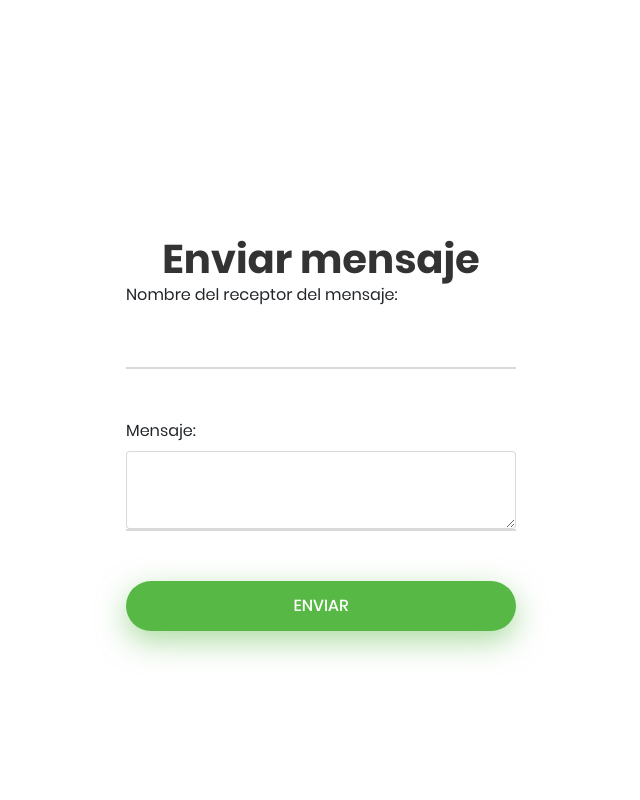
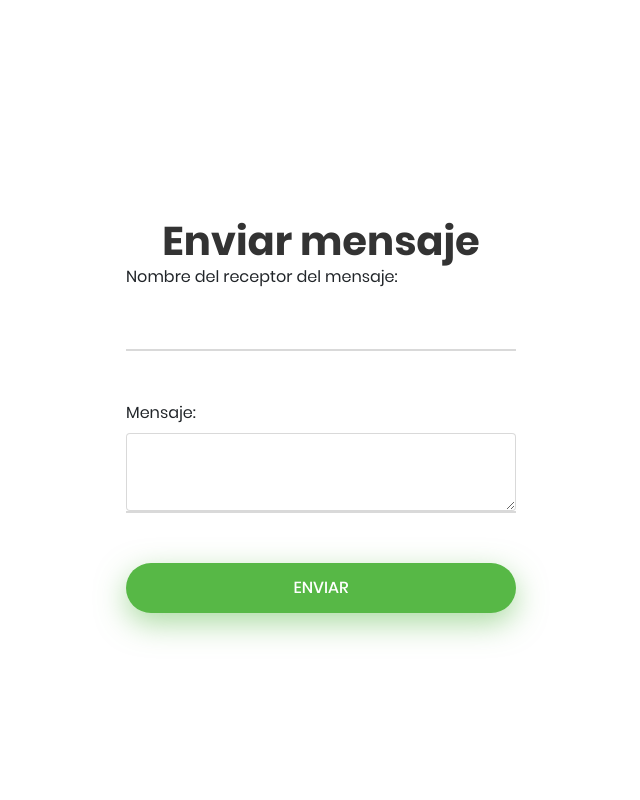
Before and after one commit to josejimenezp/IIC2413-Grupo37, a PHP site: page /paginas/send_msg.php in a window 1280 px wide. Shown: the part 70-870 px from the top of the page, without its empty margins (319-959 px from the left). Run offline with PHP 8.4, Linux system fonts and the light colour scheme; the visitor is signed in with stand-in values (Sample User, id 1); data that the repository does not hold is empty; some libraries are stand-ins or nearby versions.

Commit message:
Arreglando vistas, parte 13

```diff
--- a/Sites/paginas/send_msg.php
+++ b/Sites/paginas/send_msg.php
@@ -82,7 +82,7 @@ if (isset($_SESSION['username'])) {
     <div class="container-login100">
         <div class="row">
             <div class="mx-auto">
-                <div class="wrap-login100 p-t-85 p-b-20">
+                <div class="wrap-login100 p-t-50 p-b-20">
                     <div class="row ">
                         <span class="login100-form-title mx-auto" style="font-size: 40px">
                             Enviar mensaje
--- a/Sites/paginas/template_mensaje_enviado.php
+++ b/Sites/paginas/template_mensaje_enviado.php
@@ -19,7 +19,7 @@
 				<div class="row">
 					<div class="col-9"></div>
 					<div class="col-3">
-					<h6><?php $fecha?></h6>
+					<h6><?php echo $fecha ?></h6>
 					</div>
 				</div>
 			</div>
```
